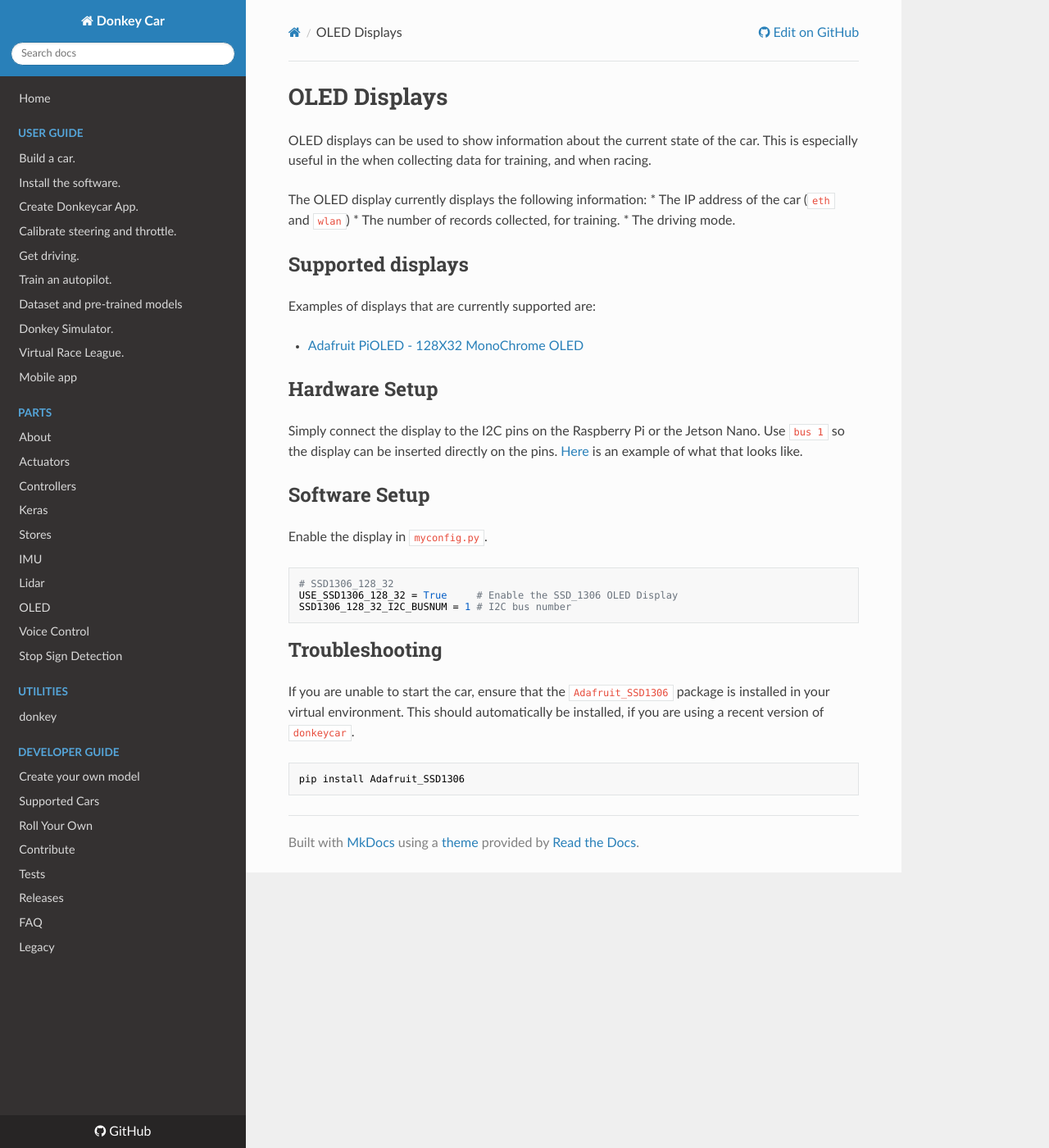
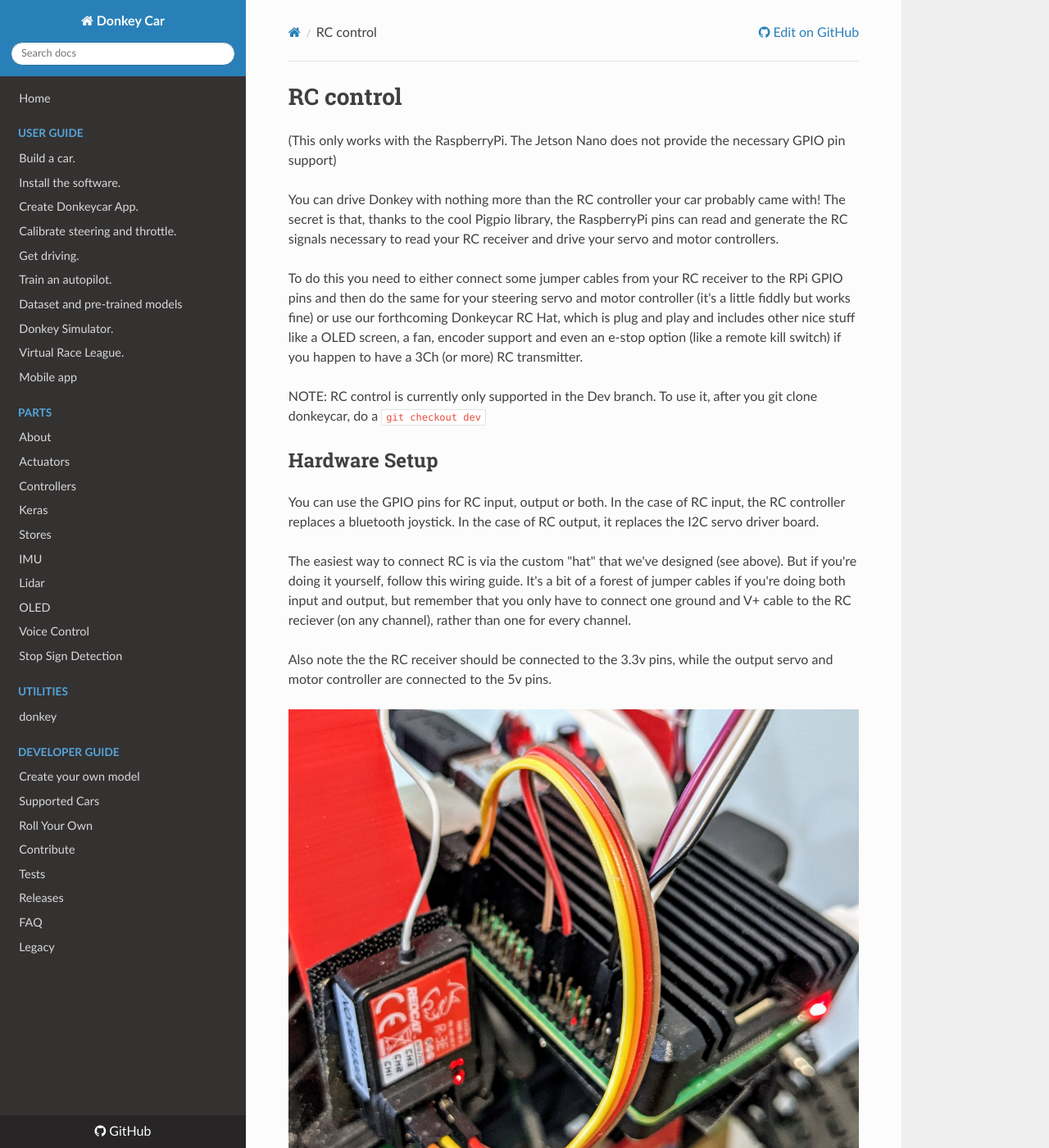
Before and after one commit to autorope/donkeydocs, an MkDocs documentation site: the page built from docs/parts/rc.md, in a window 1280 px wide and 1400 px high. Shown: the whole window at 82% size. Built offline with MkDocs 1.6.1, drawn with Linux system fonts in a browser that asks for light colours; nearby versions of some CDN libraries; old or Windows-style settings are respelled for this version of MkDocs; some of the changed text lies outside the part shown.

Commit message:
Created file

````diff
--- a/docs/parts/rc.md
+++ b/docs/parts/rc.md
@@ -1,36 +1,66 @@
-# OLED Displays
+# RC control
 
-OLED displays can be used to show information about the current state of the car. This is especially useful in the when collecting data for training, and when racing.
+(This only works with the RaspberryPi. The Jetson Nano does not provide the necessary GPIO pin support)
 
-The OLED display currently displays the following information:
-* The IP address of the car (`eth` and `wlan`)
-* The number of records collected, for training.
-* The driving mode.
+You can drive Donkey with nothing more than the RC controller your car probably came with! The secret is that, thanks to the cool Pigpio library, the RaspberryPi pins can read and generate the RC signals necessary to read your RC receiver and drive your servo and motor controllers.
 
-## Supported displays
+To do this you need to either connect some jumper cables from your RC receiver to the RPi GPIO pins and then do the same for your steering servo and motor controller (it's a little fiddly but works fine) or use our forthcoming Donkeycar RC Hat, which is plug and play and includes other nice stuff like a OLED screen, a fan, encoder support and even an e-stop option (like a remote kill switch) if you happen to have a 3Ch (or more) RC transmitter.
 
-Examples of displays that are currently supported are:
-
-* [Adafruit PiOLED - 128X32 MonoChrome OLED](https://www.adafruit.com/product/3527)
+NOTE: RC control is currently only supported in the Dev branch. To use it, after you git clone donkeycar, do a `git checkout dev`
 
 ## Hardware Setup
 
-Simply connect the display to the I2C pins on the Raspberry Pi or the Jetson Nano. Use `bus 1` so the display can be inserted directly on the pins. [Here](https://cdn-shop.adafruit.com/1200x900/3527-04.jpg) is an example of what that looks like.
+You can use the GPIO pins for RC input, output or both. In the case of RC input, the RC controller replaces a bluetooth joystick. In the case of RC output, it replaces the I2C servo driver board.
+
+The easiest way to connect RC is via the custom "hat" that we've designed (see above). But if you're doing it yourself, follow this wiring guide. It's a bit of a forest of jumper cables if you're doing both input and output, but remember that you only have to connect one ground and V+ cable to the RC reciever (on any channel), rather than one for every channel.
+
+Also note the the RC receiver should be connected to the 3.3v pins, while the output servo and motor controller are connected to the 5v pins.
+
+![Donkey RC connections](../assets/rc.jpg)
 
 ## Software Setup
 
-Enable the display in `myconfig.py`.
+* For RC input, select `pigpio_rc` as your controller type in your myconfig.py file. Uncomment the line (remove the leading `#`) and edit it as follows:
 
-```python
-# SSD1306_128_32
-USE_SSD1306_128_32 = True     # Enable the SSD_1306 OLED Display
-SSD1306_128_32_I2C_BUSNUM = 1 # I2C bus number
+`CONTROLLER_TYPE = 'pigpio_rc'            #(ps3|ps4|xbox|pigpio_rc|nimbus|wiiu|F710|rc3|MM1|custom) custom will run the my_joystick.py controller written by the `donkey createjs` command`
+
+You will probably also want to set `use joystick` to True
+
+`USE_JOYSTICK_AS_DEFAULT = True`
+
+* For RC output, select `PIGPIO_PWM` as your drive train type in your myconfig.py file. Uncomment the line (remove the leading `#`) and edit it as follows:
+
+`DRIVE_TRAIN_TYPE = "PIGPIO_PWM" # I2C_SERVO|DC_STEER_THROTTLE|DC_TWO_WHEEL|DC_TWO_WHEEL_L298N|SERVO_HBRIDGE_PWM|PIGPIO_PWM|MM1|MOCK`
+
+For both of these, there are additional settings you can change, such as reversing the direction of output or the pins connected:
+
+* Input options:
+*
+```#PIGPIO RC control
+STEERING_RC_GPIO = 26
+THROTTLE_RC_GPIO = 20
+DATA_WIPER_RC_GPIO = 19
+PIGPIO_STEERING_MID = 1500         # Adjust this value if your car cannot run in a straight line
+PIGPIO_MAX_FORWARD = 2000          # Max throttle to go fowrward. The bigger the faster
+PIGPIO_STOPPED_PWM = 1500
+PIGPIO_MAX_REVERSE = 1000          # Max throttle to go reverse. The smaller the faster
+PIGPIO_SHOW_STEERING_VALUE = False
+PIGPIO_INVERT = False
+PIGPIO_JITTER = 0.025   # threshold below which no signal is reported
 ```
 
+* Output options:
+
+```#STEERING FOR PIGPIO_PWM OUTPUT
+STEERING_PWM_PIN = 13           #Pin numbering according to Broadcom numbers
+STEERING_PWM_FREQ = 50          #Frequency for PWM
+STEERING_PWM_INVERTED = False   #If PWM needs to be inverted
+```
+```#THROTTLE FOR PIGPIO_PWM OUTPUT
+THROTTLE_PWM_PIN = 18           #Pin numbering according to Broadcom numbers
+THROTTLE_PWM_FREQ = 50          #Frequency for PWM
+THROTTLE_PWM_INVERTED = False   #If PWM needs to be inverted
+```
 ## Troubleshooting
 
-If you are unable to start the car, ensure that the `Adafruit_SSD1306` package is installed in your virtual environment. This should automatically be installed, if you are using a recent version of `donkeycar`.
-
-```bash
-pip install Adafruit_SSD1306
-```
+If one channel is reversed (steering left goes right, etc), either reverse that channel on your RC transmitter (that's usually a switch or setting) or change it in the output options shown above by channging the PWM_INVERTED value for that channel to `True`.
````
